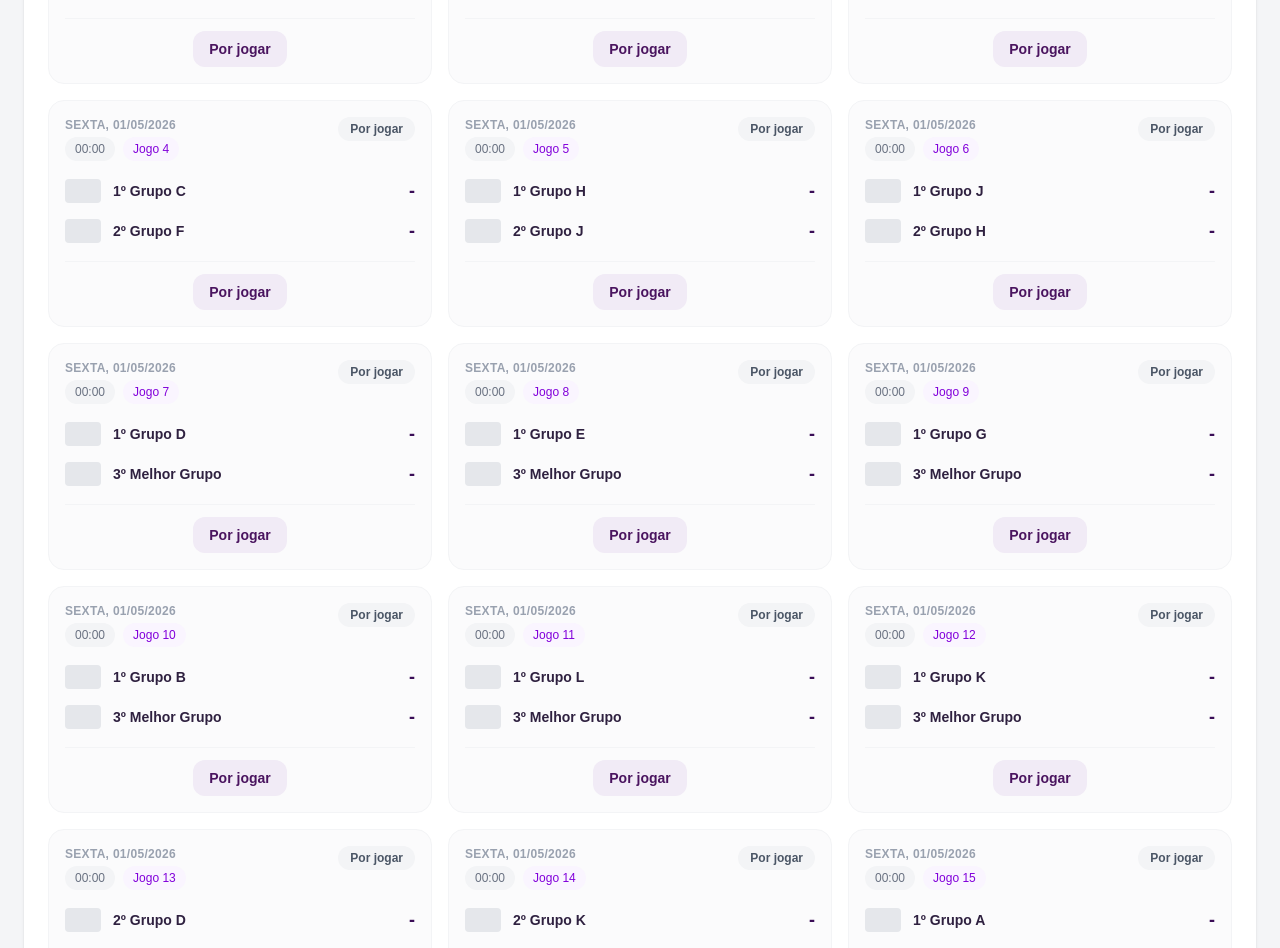
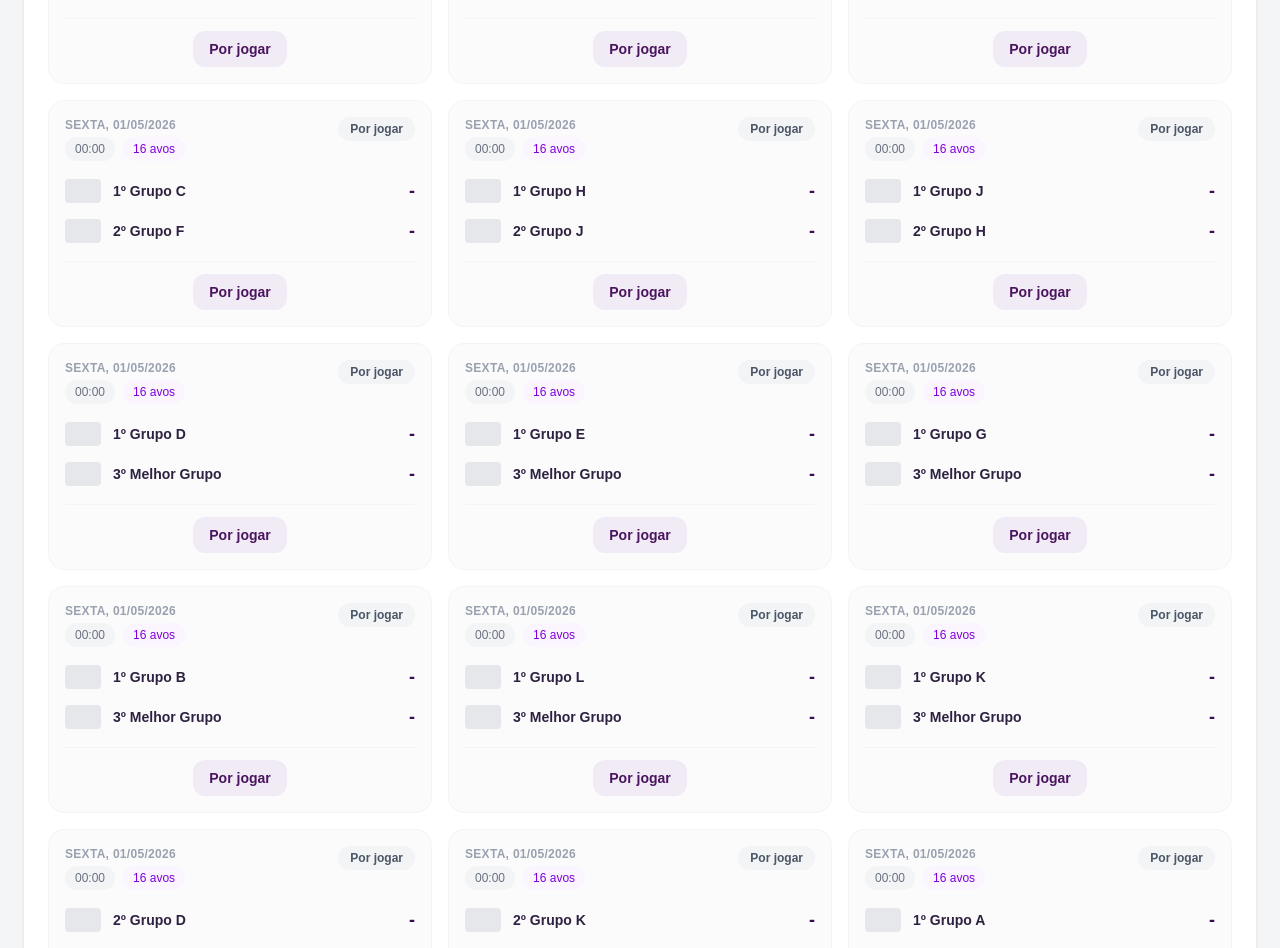
Before and after one commit to zmrolapereira/fantasy-mundial-2026, a Next.js app: page /games in a window 1280 px wide. Shown: the part 6500-7448 px from the top of the page. Built offline with nearby package versions, Linux system fonts and the light colour scheme; no server answers.

Commit message:
adminpage

```diff
--- a/app/admin/page.tsx
+++ b/app/admin/page.tsx
@@ -44,11 +44,11 @@ type HistoryItemWithDiff = PlayerStatHistoryItem & {
   assistsDiff: number | null;
 };
 
-type PredictionValue = {
-  home?: string | number;
-  away?: string | number;
-  homeScore?: string | number;
-  awayScore?: string | number;
+type PredictionDoc = {
+  gameId?: string | number;
+  userId?: string;
+  predictedHomeScore?: string | number;
+  predictedAwayScore?: string | number;
 };
 
 type PredictionRoundStat = {
@@ -64,44 +64,39 @@ function getGameId(game: any) {
 }
 
 function getRoundLabel(game: any) {
+  const phase =
+    game.phase ||
+    game.stage ||
+    game.phaseName ||
+    game.fase ||
+    game.stageName;
+
+  const round = game.round || game.jornada || game.roundName;
+
+  if (phase) return String(phase);
+  if (round) return String(round);
+
+  return "Sem fase";
+}
+
+function hasValidPrediction(data: PredictionDoc) {
   return (
-    game.round ||
-    game.jornada ||
-    game.stage ||
-    game.phase ||
-    game.phaseName ||
-    "Sem fase"
+    data.userId &&
+    data.gameId !== undefined &&
+    data.predictedHomeScore !== undefined &&
+    data.predictedHomeScore !== "" &&
+    data.predictedAwayScore !== undefined &&
+    data.predictedAwayScore !== ""
   );
 }
 
-function getPredictionsObject(data: any): Record<string, PredictionValue> {
-  return data.predictions || data.matchPredictions || data.match_predictions || {};
-}
-
-function hasPrediction(value?: PredictionValue) {
-  if (!value) return false;
-
-  const hasHomeAway =
-    value.home !== undefined &&
-    value.home !== "" &&
-    value.away !== undefined &&
-    value.away !== "";
-
-  const hasScores =
-    value.homeScore !== undefined &&
-    value.homeScore !== "" &&
-    value.awayScore !== undefined &&
-    value.awayScore !== "";
-
-  return hasHomeAway || hasScores;
-}
-
 async function getPredictionStatsByRound(): Promise<PredictionRoundStat[]> {
   const usersSnapshot = await getDocs(collection(db, "users"));
-  const entriesSnapshot = await getDocs(collection(db, "predictions"));
+  const predictionsSnapshot = await getDocs(collection(db, "predictions"));
 
   const totalUsers = usersSnapshot.size;
   const roundsMap = new Map<string, string[]>();
+  const answeredGamesByUser = new Map<string, Set<string>>();
 
   games.forEach((game: any) => {
     const round = getRoundLabel(game);
@@ -114,17 +109,29 @@ async function getPredictionStatsByRound(): Promise<PredictionRoundStat[]> {
     roundsMap.get(round)?.push(gameId);
   });
 
+  predictionsSnapshot.forEach((doc) => {
+    const data = doc.data() as PredictionDoc;
+
+    if (!hasValidPrediction(data)) return;
+
+    const userId = String(data.userId);
+    const gameId = String(data.gameId);
+
+    if (!answeredGamesByUser.has(userId)) {
+      answeredGamesByUser.set(userId, new Set<string>());
+    }
+
+    answeredGamesByUser.get(userId)?.add(gameId);
+  });
+
   const stats: PredictionRoundStat[] = [];
 
   roundsMap.forEach((gameIds, round) => {
     let usersAnswered = 0;
 
-    entriesSnapshot.forEach((doc) => {
-      const data = doc.data();
-      const predictions = getPredictionsObject(data);
-
+    answeredGamesByUser.forEach((answeredGameIds) => {
       const answeredAllRound = gameIds.every((gameId) =>
-        hasPrediction(predictions[gameId])
+        answeredGameIds.has(String(gameId))
       );
 
       if (answeredAllRound) {
--- a/data/games.ts
+++ b/data/games.ts
@@ -977,7 +977,7 @@ const baseGames: Game[] = [
     id: 73,
     date: "2026-06-28",
     time: "13:00",
-    round: "Jogo 1",
+    round: "16 avos",
     phase: "16 avos",
     homeTeam: "2º Grupo A",
     awayTeam: "2º Grupo B",
@@ -989,7 +989,7 @@ const baseGames: Game[] = [
     id: 74,
     date: "2026-06-28",
     time: "16:00",
-    round: "Jogo 2",
+    round: "16 avos",
     phase: "16 avos",
     homeTeam: "1º Grupo I",
     awayTeam: "3º Melhor Grupo",
@@ -1001,7 +1001,7 @@ const baseGames: Game[] = [
     id: 75,
     date: "2026-06-29",
     time: "13:00",
-    round: "Jogo 3",
+    round: "16 avos",
     phase: "16 avos",
     homeTeam: "1º Grupo F",
     awayTeam: "2º Grupo C",
@@ -1013,7 +1013,7 @@ const baseGames: Game[] = [
     id: 76,
     date: "2026-06-29",
     time: "16:00",
-    round: "Jogo 4",
+    round: "16 avos",
     phase: "16 avos",
     homeTeam: "1º Grupo C",
     awayTeam: "2º Grupo F",
@@ -1025,7 +1025,7 @@ const baseGames: Game[] = [
     id: 77,
     date: "2026-06-30",
     time: "13:00",
-    round: "Jogo 5",
+    round: "16 avos",
     phase: "16 avos",
     homeTeam: "1º Grupo H",
     awayTeam: "2º Grupo J",
@@ -1037,7 +1037,7 @@ const baseGames: Game[] = [
     id: 78,
     date: "2026-06-30",
     time: "16:00",
-    round: "Jogo 6",
+    round: "16 avos",
     phase: "16 avos",
     homeTeam: "1º Grupo J",
     awayTeam: "2º Grupo H",
@@ -1049,7 +1049,7 @@ const baseGames: Game[] = [
     id: 79,
     date: "2026-07-01",
     time: "13:00",
-    round: "Jogo 7",
+    round: "16 avos",
     phase: "16 avos",
     homeTeam: "1º Grupo D",
     awayTeam: "3º Melhor Grupo",
@@ -1061,7 +1061,7 @@ const baseGames: Game[] = [
     id: 80,
     date: "2026-07-01",
     time: "16:00",
-    round: "Jogo 8",
+    round: "16 avos",
     phase: "16 avos",
     homeTeam: "1º Grupo E",
     awayTeam: "3º Melhor Grupo",
@@ -1073,7 +1073,7 @@ const baseGames: Game[] = [
     id: 81,
     date: "2026-07-02",
     time: "13:00",
-    round: "Jogo 9",
+    round: "16 avos",
     phase: "16 avos",
     homeTeam: "1º Grupo G",
     awayTeam: "3º Melhor Grupo",
@@ -1085,7 +1085,7 @@ const baseGames: Game[] = [
     id: 82,
     date: "2026-07-02",
     time: "16:00",
-    round: "Jogo 10",
+    round: "16 avos",
     phase: "16 avos",
     homeTeam: "1º Grupo B",
     awayTeam: "3º Melhor Grupo",
@@ -1097,7 +1097,7 @@ const baseGames: Game[] = [
     id: 83,
     date: "2026-07-02",
     time: "19:00",
-    round: "Jogo 11",
+    round: "16 avos",
     phase: "16 avos",
     homeTeam: "1º Grupo L",
     awayTeam: "3º Melhor Grupo",
@@ -1109,7 +1109,7 @@ const baseGames: Game[] = [
     id: 84,
     date: "2026-07-03",
     time: "13:00",
-    round: "Jogo 12",
+    round: "16 avos",
     phase: "16 avos",
     homeTeam: "1º Grupo K",
     awayTeam: "3º Melhor Grupo",
@@ -1121,7 +1121,7 @@ const baseGames: Game[] = [
     id: 85,
     date: "2026-07-03",
     time: "16:00",
-    round: "Jogo 13",
+    round: "16 avos",
     phase: "16 avos",
     homeTeam: "2º Grupo D",
     awayTeam: "2º Grupo G",
@@ -1133,7 +1133,7 @@ const baseGames: Game[] = [
     id: 86,
     date: "2026-07-03",
     time: "19:00",
-    round: "Jogo 14",
+    round: "16 avos",
     phase: "16 avos",
     homeTeam: "2º Grupo K",
     awayTeam: "2º Grupo L",
@@ -1145,7 +1145,7 @@ const baseGames: Game[] = [
     id: 87,
     date: "2026-07-03",
     time: "22:00",
-    round: "Jogo 15",
+    round: "16 avos",
     phase: "16 avos",
     homeTeam: "1º Grupo A",
     awayTeam: "3º Melhor Grupo",
@@ -1157,7 +1157,7 @@ const baseGames: Game[] = [
     id: 88,
     date: "2026-07-03",
     time: "22:00",
-    round: "Jogo 16",
+    round: "16 avos",
     phase: "16 avos",
     homeTeam: "2º Grupo E",
     awayTeam: "2º Grupo I",
```
